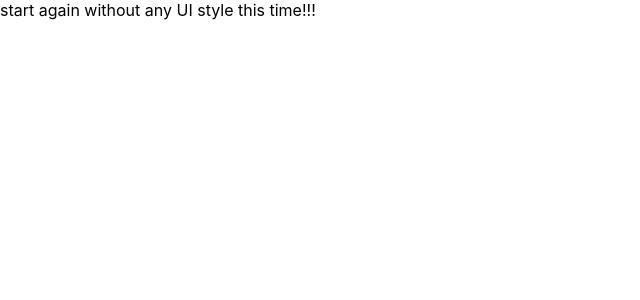
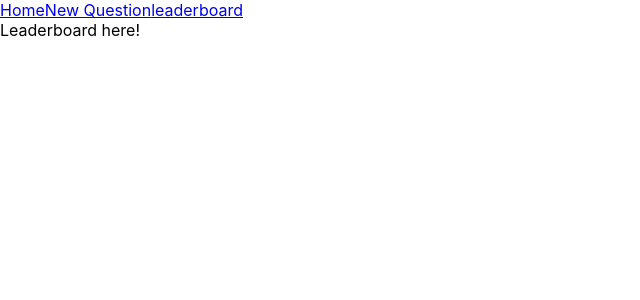
Before and after one commit to rezawm/reactnd-project-wouldYouRather, a React (Create React App) app: page /leaderboard in a window 1280 px wide. Shown: the top 300 px of the page, without its empty margins (0-640 px from the left). Built offline with nearby package versions, Linux system fonts and the light colour scheme.

Commit message:
Components, Nav, Routes, Links

```diff
--- a/package.json
+++ b/package.json
@@ -5,6 +5,7 @@
   "dependencies": {
     "react": "^16.9.0",
     "react-dom": "^16.9.0",
+    "react-router-dom": "^5.0.1",
     "react-scripts": "3.1.1"
   },
   "scripts": {
--- a/src/components/App.js
+++ b/src/components/App.js
@@ -1,10 +1,20 @@
 import React from 'react';
+import { BrowserRouter as Router, Route } from 'react-router-dom'
+import Nav from './Nav'
+import Dashboard from './Dashboard';
+import NewQuestion from './NewQuestion';
+import Leaderboard from './Leaderboard';
 
 function App() {
   return (
-    <div className="App">
-      start again without any UI style this time!!!
-    </div>
+    <Router>
+      <div className="App">
+        <Nav />
+        <Route path='/' exact component={Dashboard} />
+        <Route path='/new' component={NewQuestion} />
+        <Route path='/leaderboard' component={Leaderboard} />
+      </div>
+    </Router>
   );
 }
 
--- /dev/null
+++ b/src/components/Dashboard.js
@@ -0,0 +1,9 @@
+import React from 'react'
+
+export default function Dashboard() {
+  return (
+    <div>
+      Dashboard
+    </div>
+  )
+}
--- /dev/null
+++ b/src/components/Leaderboard.js
@@ -0,0 +1,11 @@
+import React from 'react'
+
+function Leaderboard() {
+  return (
+    <div>
+      Leaderboard here!
+    </div>
+  )
+}
+
+export default Leaderboard
--- /dev/null
+++ b/src/components/Nav.js
@@ -0,0 +1,14 @@
+import React from 'react'
+import { NavLink } from 'react-router-dom'
+
+function Nav() {
+  return (
+    <div>
+      <NavLink to='/' exact actionClassName='active'>Home</NavLink>
+      <NavLink to='/new' actionClassName='active'>New Question</NavLink>
+      <NavLink to='/leaderboard' actionClassName='active'>leaderboard</NavLink>
+    </div>
+  )
+}
+
+export default Nav
--- /dev/null
+++ b/src/components/NewQuestion.js
@@ -0,0 +1,11 @@
+import React from 'react'
+
+function NewQuestion() {
+  return (
+    <div>
+      New Question Form
+    </div>
+  )
+}
+
+export default NewQuestion
```
Also changed, not shown: 1 other file (tests, documents, lock files or other folders).
